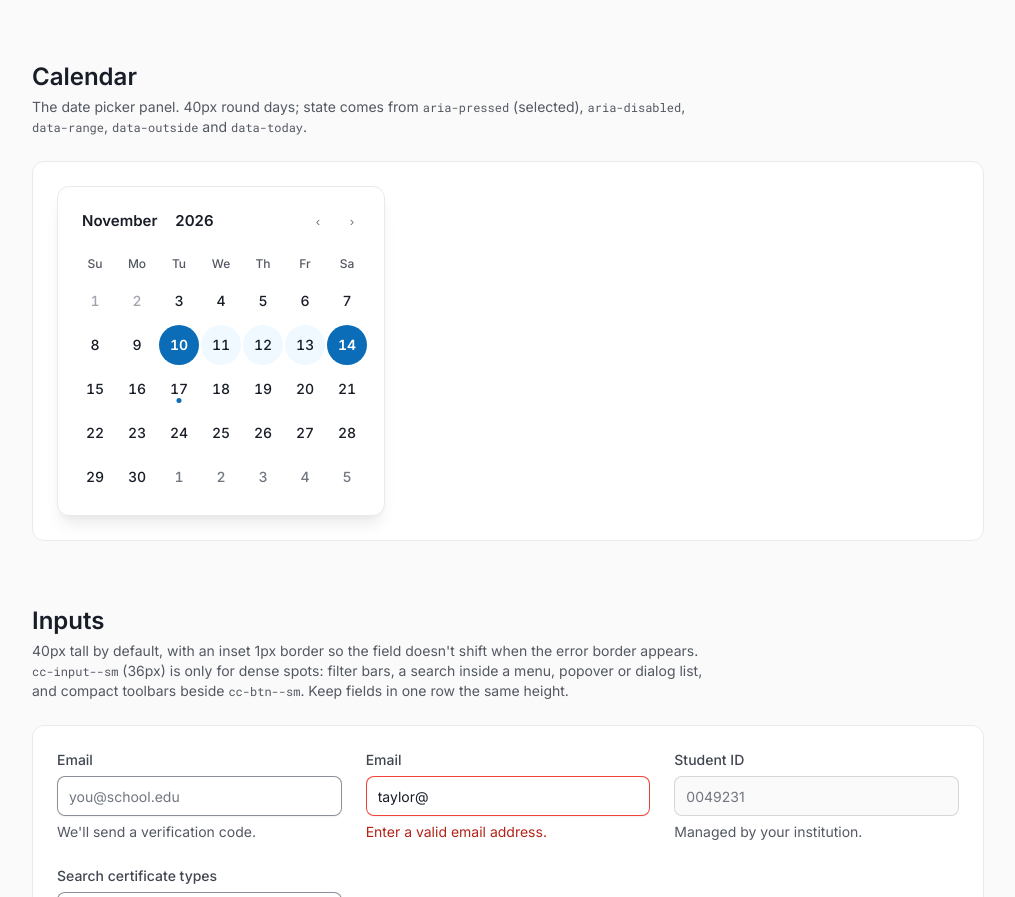
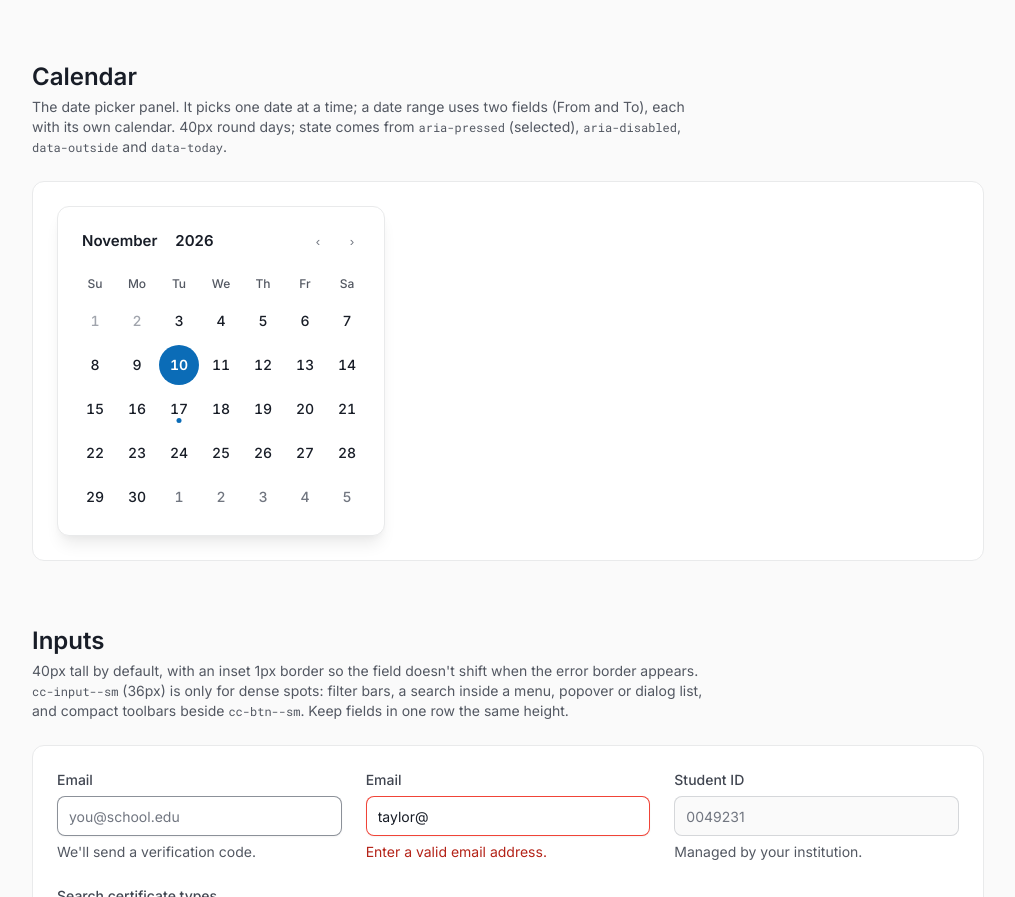
Before and after one commit to pricetn3/CC-Design-System, a plain HTML site: page index.html in a window 1280 px wide. Shown: the part 9566-10463 px from the top of the page, without its empty margins (248-1263 px from the left). Drawn offline with Linux system fonts and the light colour scheme.

Commit message:
Calendar picks one date at a time: remove the range state
Co-Authored-By: Claude Opus 5.5 <noreply@anthropic.com>
Claude-Session: https://claude.ai/code/session_018mVvpiChvv7Yi9tnE2QLqV

```diff
--- a/components.css
+++ b/components.css
@@ -154,8 +154,9 @@
 .cc-utabs__tab:focus-visible { outline: none; box-shadow: inset 0 0 0 2px var(--blue-400); border-radius: var(--radius-xs); }
 
 /* Calendar: the date picker panel opened from a date field or a date filter. Days are 40px round targets.
+   It picks one date at a time (a date range uses two fields, From and To, each with its own calendar).
    State comes from attributes: aria-pressed="true" selected, aria-disabled="true" not allowed,
-   data-range="true" inside a selected range, data-outside="true" from the next or previous month, data-today="true" today's dot. */
+   data-outside="true" from the next or previous month, data-today="true" today's dot. */
 .cc-calendar { width: 328px; max-width: 100%; box-sizing: border-box; background: var(--bg-primary); border: 1px solid var(--gray-200); border-radius: var(--radius-xl); box-shadow: var(--shadow-lg); padding: var(--space-4); }
 .cc-calendar__title { margin: 0 0 var(--space-2); padding: 0 var(--space-2); font: var(--fw-semibold) var(--text-sm-size)/var(--text-sm-lh) var(--font-body); color: var(--gray-700); }
 .cc-calendar__header { display: flex; align-items: center; gap: var(--space-0_5); margin-bottom: var(--space-2_5); }
@@ -170,7 +171,6 @@
 .cc-calendar__day:hover:not([aria-pressed="true"]):not([aria-disabled="true"]) { background: var(--gray-100); }
 /* Days from the next or previous month can be picked, so they keep 4.5:1 (--gray-500, 4.56:1). */
 .cc-calendar__day[data-outside="true"] { color: var(--gray-500); }
-.cc-calendar__day[data-range="true"] { background: var(--blue-50); }
 .cc-calendar__day[aria-pressed="true"] { background: var(--blue-600); color: var(--fg-on-brand); font-weight: var(--fw-semibold); }
 /* Disabled days are exempt from contrast (WCAG 1.4.3), so they use the lighter --gray-400. */
 .cc-calendar__day[aria-disabled="true"] { color: var(--gray-400); cursor: default; }
--- a/index.html
+++ b/index.html
@@ -333,7 +333,7 @@
 
     <section id="calendar">
       <h2>Calendar</h2>
-      <p>The date picker panel. 40px round days; state comes from <code>aria-pressed</code> (selected), <code>aria-disabled</code>, <code>data-range</code>, <code>data-outside</code> and <code>data-today</code>.</p>
+      <p>The date picker panel. It picks one date at a time; a date range uses two fields (From and To), each with its own calendar. 40px round days; state comes from <code>aria-pressed</code> (selected), <code>aria-disabled</code>, <code>data-outside</code> and <code>data-today</code>.</p>
       <div class="sg-panel">
         <div class="cc-calendar" id="sg-cal">
           <div class="cc-calendar__header"><button type="button" class="cc-calendar__heading">November</button><button type="button" class="cc-calendar__heading">2026</button><span style="flex:1"></span><button type="button" class="cc-icon-btn cc-icon-btn--xs" aria-label="Previous month">&lsaquo;</button><button type="button" class="cc-icon-btn cc-icon-btn--xs" aria-label="Next month">&rsaquo;</button></div>
@@ -344,7 +344,7 @@
       <script>
         (function(){var w=document.getElementById('sg-cal-wk'),g=document.getElementById('sg-cal-days');['Su','Mo','Tu','We','Th','Fr','Sa'].forEach(function(d){var e=document.createElement('div');e.className='cc-calendar__weekday';e.textContent=d;w.appendChild(e);});
         for(var i=0;i<35;i++){var n=i+1,out=n>30,d=out?n-30:n,c=document.createElement('div'),b=document.createElement('button');c.className='cc-calendar__cell';b.type='button';b.className='cc-calendar__day';b.textContent=d;
-        if(out)b.setAttribute('data-outside','true');if(!out&&d<3)b.setAttribute('aria-disabled','true');if(!out&&d===17)b.setAttribute('data-today','true');if(!out&&(d===10||d===14))b.setAttribute('aria-pressed','true');if(!out&&d>10&&d<14)b.setAttribute('data-range','true');c.appendChild(b);g.appendChild(c);}})();
+        if(out)b.setAttribute('data-outside','true');if(!out&&d<3)b.setAttribute('aria-disabled','true');if(!out&&d===17)b.setAttribute('data-today','true');if(!out&&d===10)b.setAttribute('aria-pressed','true');c.appendChild(b);g.appendChild(c);}})();
       </script>
     </section>
 
```
